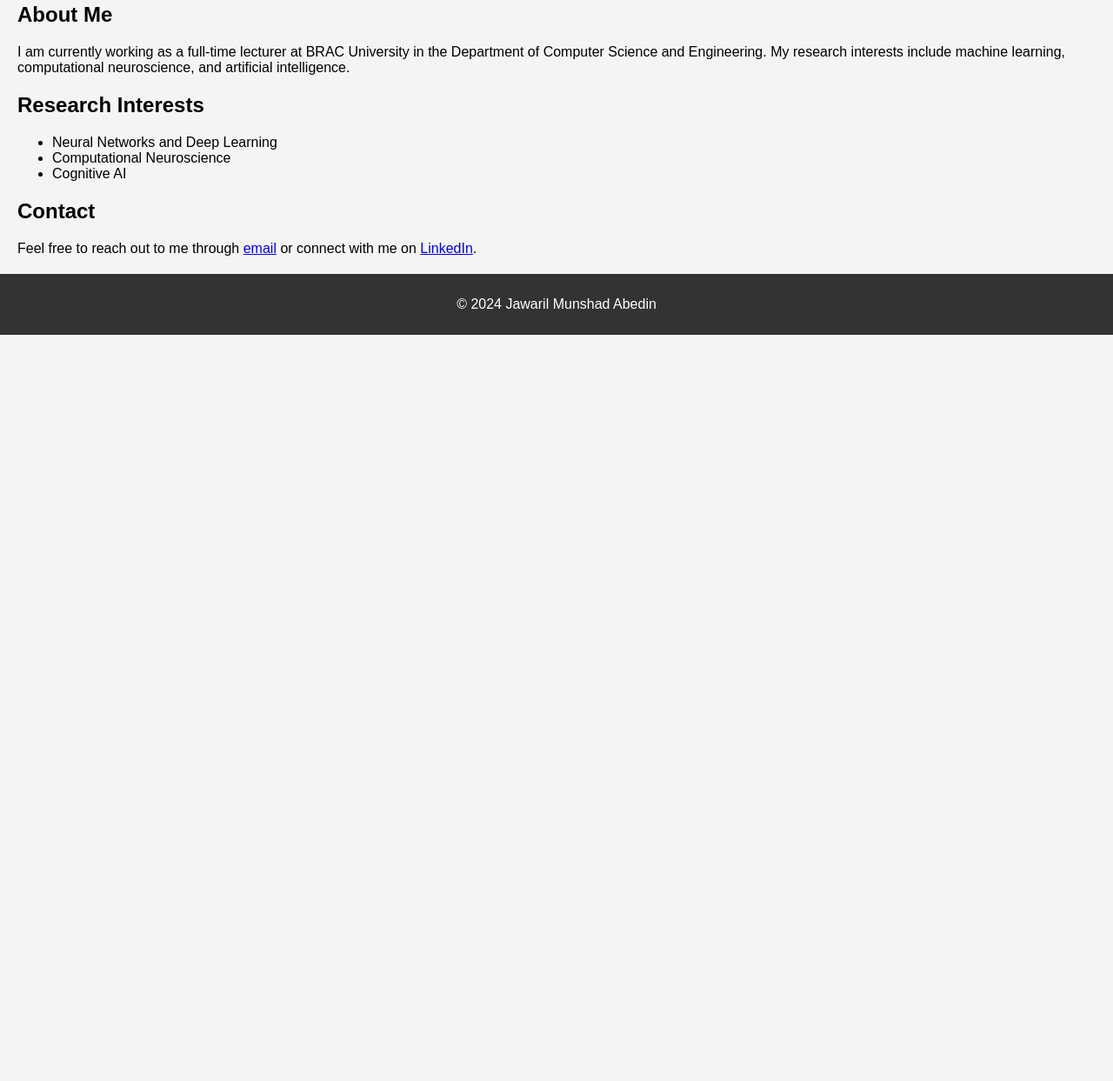
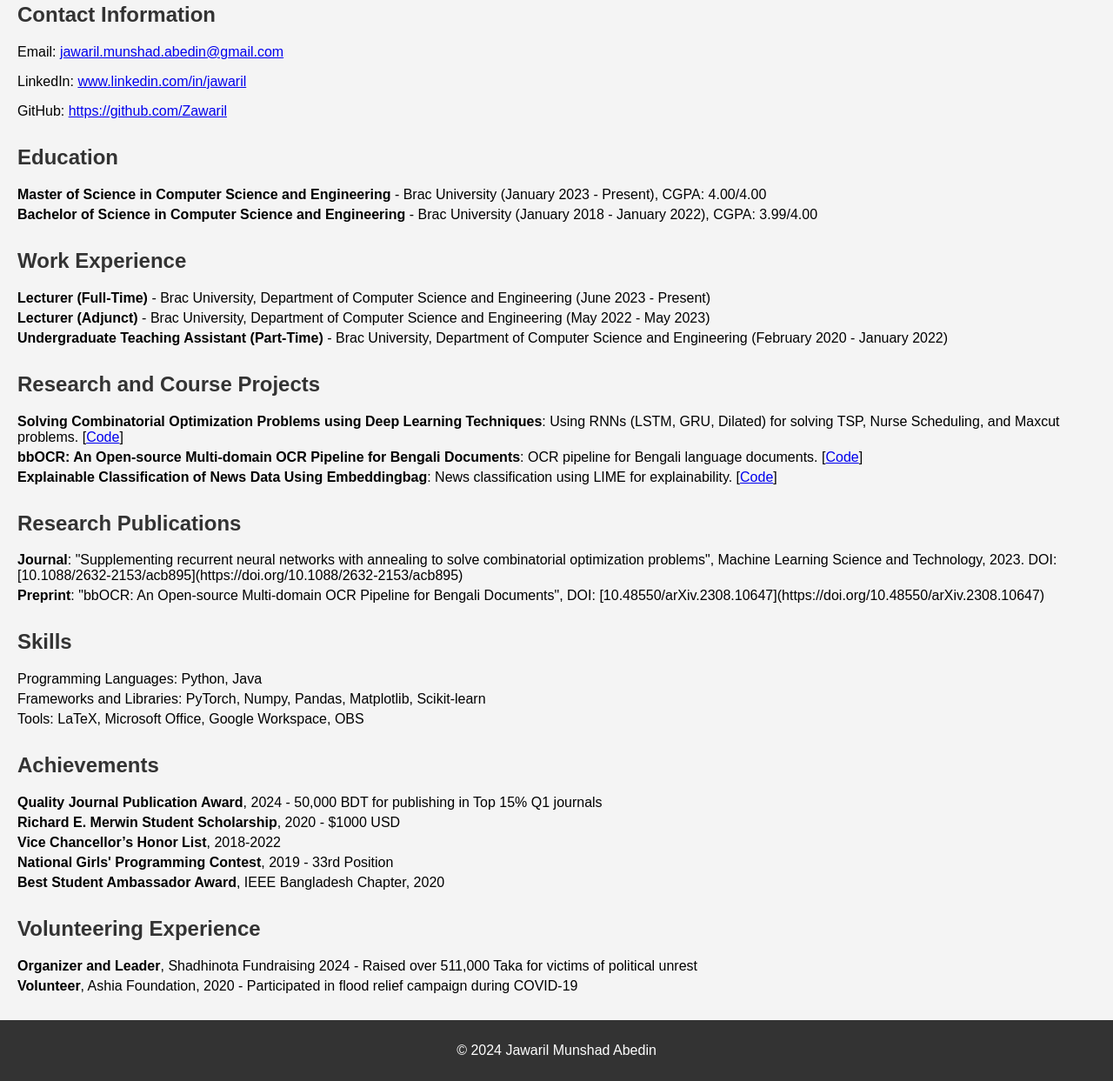
Before and after one commit to Zawaril/Zawaril.github.io, a plain HTML site: page index.html in a window 1280 px wide. Shown: the part 151-1394 px from the top of the page at 87% size. Before the commit the page ends 800 px from the top, so only its background shows below. Drawn offline with Linux system fonts and the light colour scheme.

Commit message:
Update index.html

```diff
--- a/index.html
+++ b/index.html
@@ -26,6 +26,19 @@
       background-color: #333;
       color: white;
     }
+    .contact-info, .education, .work-experience, .projects, .research, .skills, .publications, .achievements, .volunteering, .references {
+      margin-bottom: 30px;
+    }
+    h2 {
+      color: #333;
+    }
+    ul {
+      list-style-type: none;
+      padding-left: 0;
+    }
+    li {
+      margin-bottom: 5px;
+    }
   </style>
 </head>
 <body>
@@ -35,24 +48,76 @@
     <p>Hi, I'm Jawaril Munshad Abedin, a researcher and educator in the field of AI and Neuroscience.</p>
   </header>
 
-  <section>
-    <h2>About Me</h2>
-    <p>I am currently working as a full-time lecturer at BRAC University in the Department of Computer Science and Engineering. My research interests include machine learning, computational neuroscience, and artificial intelligence.</p>
+  <section class="contact-info">
+    <h2>Contact Information</h2>
+    <p>Email: <a href="mailto:jawaril.munshad.abedin@gmail.com">jawaril.munshad.abedin@gmail.com</a></p>
+    <p>LinkedIn: <a href="https://www.linkedin.com/in/jawaril" target="_blank">www.linkedin.com/in/jawaril</a></p>
+    <p>GitHub: <a href="https://github.com/Zawaril" target="_blank">https://github.com/Zawaril</a></p>
   </section>
 
-  <section>
-    <h2>Research Interests</h2>
+  <section class="education">
+    <h2>Education</h2>
     <ul>
-      <li>Neural Networks and Deep Learning</li>
-      <li>Computational Neuroscience</li>
-      <li>Cognitive AI</li>
+      <li><strong>Master of Science in Computer Science and Engineering</strong> - Brac University (January 2023 - Present), CGPA: 4.00/4.00</li>
+      <li><strong>Bachelor of Science in Computer Science and Engineering</strong> - Brac University (January 2018 - January 2022), CGPA: 3.99/4.00</li>
     </ul>
   </section>
 
-  <section>
-    <h2>Contact</h2>
-    <p>Feel free to reach out to me through <a href="mailto:jawaril.munshad.abedin@gmail.com">email</a> or connect with me on <a href="https://www.linkedin.com/in/jawaril/" target="_blank">LinkedIn</a>.</p>
+  <section class="work-experience">
+    <h2>Work Experience</h2>
+    <ul>
+      <li><strong>Lecturer (Full-Time)</strong> - Brac University, Department of Computer Science and Engineering (June 2023 - Present)</li>
+      <li><strong>Lecturer (Adjunct)</strong> - Brac University, Department of Computer Science and Engineering (May 2022 - May 2023)</li>
+      <li><strong>Undergraduate Teaching Assistant (Part-Time)</strong> - Brac University, Department of Computer Science and Engineering (February 2020 - January 2022)</li>
+    </ul>
   </section>
+
+  <section class="projects">
+    <h2>Research and Course Projects</h2>
+    <ul>
+      <li><strong>Solving Combinatorial Optimization Problems using Deep Learning Techniques</strong>: Using RNNs (LSTM, GRU, Dilated) for solving TSP, Nurse Scheduling, and Maxcut problems. [<a href="https://github.com/RNN-VCA-CO/RNN-VCA-CO" target="_blank">Code</a>]</li>
+      <li><strong>bbOCR: An Open-source Multi-domain OCR Pipeline for Bengali Documents</strong>: OCR pipeline for Bengali language documents. [<a href="https://github.com/BengaliAI/bbocr" target="_blank">Code</a>]</li>
+      <li><strong>Explainable Classification of News Data Using Embeddingbag</strong>: News classification using LIME for explainability. [<a href="https://github.com/Zawaril/Explainable-Classification-of-News-Data-Using-Embeddingbag" target="_blank">Code</a>]</li>
+    </ul>
+  </section>
+
+  <section class="research">
+    <h2>Research Publications</h2>
+    <ul>
+      <li><strong>Journal</strong>: "Supplementing recurrent neural networks with annealing to solve combinatorial optimization problems", Machine Learning Science and Technology, 2023. DOI: [10.1088/2632-2153/acb895](https://doi.org/10.1088/2632-2153/acb895)</li>
+      <li><strong>Preprint</strong>: "bbOCR: An Open-source Multi-domain OCR Pipeline for Bengali Documents", DOI: [10.48550/arXiv.2308.10647](https://doi.org/10.48550/arXiv.2308.10647)</li>
+    </ul>
+  </section>
+
+  <section class="skills">
+    <h2>Skills</h2>
+    <ul>
+      <li>Programming Languages: Python, Java</li>
+      <li>Frameworks and Libraries: PyTorch, Numpy, Pandas, Matplotlib, Scikit-learn</li>
+      <li>Tools: LaTeX, Microsoft Office, Google Workspace, OBS</li>
+    </ul>
+  </section>
+
+  <section class="achievements">
+    <h2>Achievements</h2>
+    <ul>
+      <li><strong>Quality Journal Publication Award</strong>, 2024 - 50,000 BDT for publishing in Top 15% Q1 journals</li>
+      <li><strong>Richard E. Merwin Student Scholarship</strong>, 2020 - $1000 USD</li>
+      <li><strong>Vice Chancellor’s Honor List</strong>, 2018-2022</li>
+      <li><strong>National Girls' Programming Contest</strong>, 2019 - 33rd Position</li>
+      <li><strong>Best Student Ambassador Award</strong>, IEEE Bangladesh Chapter, 2020</li>
+    </ul>
+  </section>
+
+  <section class="volunteering">
+    <h2>Volunteering Experience</h2>
+    <ul>
+      <li><strong>Organizer and Leader</strong>, Shadhinota Fundraising 2024 - Raised over 511,000 Taka for victims of political unrest</li>
+      <li><strong>Volunteer</strong>, Ashia Foundation, 2020 - Participated in flood relief campaign during COVID-19</li>
+    </ul>
+  </section>
+
+
 
   <footer>
     <p>&copy; 2024 Jawaril Munshad Abedin</p>
```
